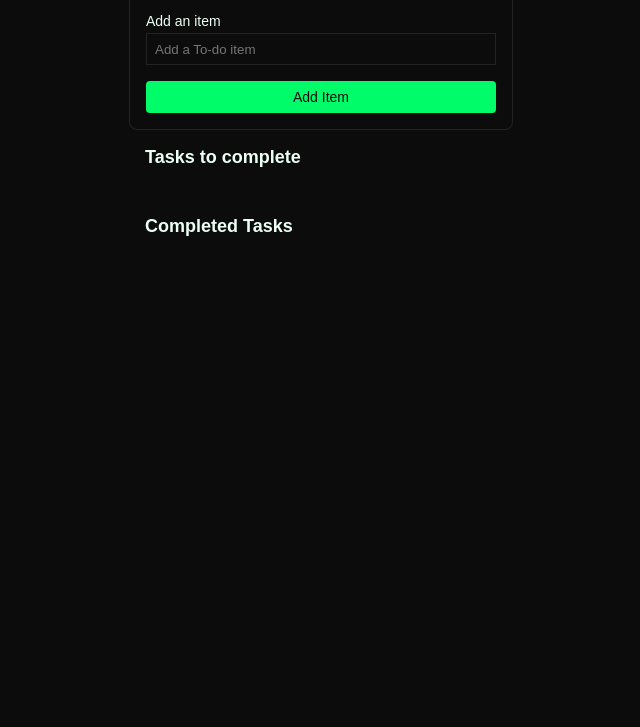
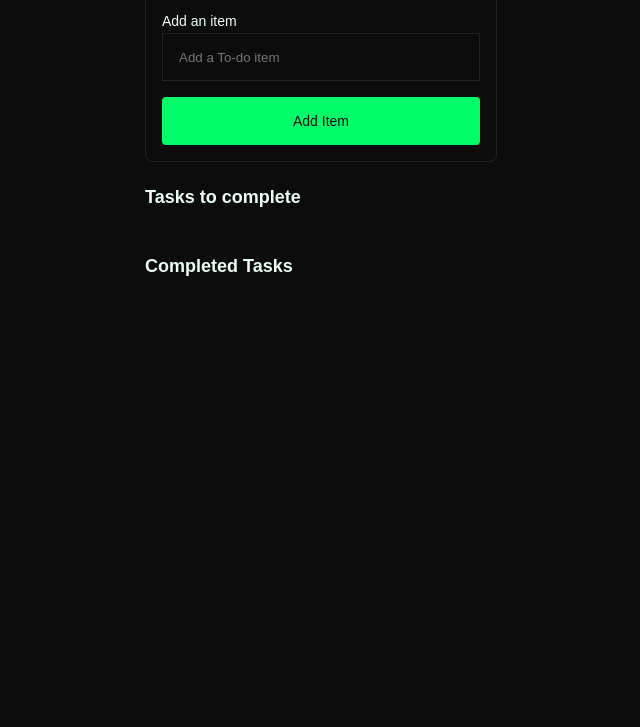
Before and after one commit to ifeola/To-do-v2, a website: page index.html in a window 1280 px wide. Shown: the part 73-800 px from the top of the page, without its empty margins (319-959 px from the left). Drawn offline with Linux system fonts and the light colour scheme.

Commit message:
No comment

```diff
--- a/sass/main.scss
+++ b/sass/main.scss
@@ -42,6 +42,7 @@ img, svg {
     width: 100%;
     max-width: 24rem;
     padding-top: 10px;
+    padding-inline: 16px;
   }
 
   h2 {
@@ -55,7 +56,7 @@ img, svg {
   }
 
   .section {
-    margin-top: 220px;
+    margin-top: 260px;
   }
 
 
@@ -113,8 +114,8 @@ img, svg {
 
 .todo__input-field,
 .todo__btn {
-  height: 32px;
-  padding-inline: 8px;
+  height: 48px;
+  padding-inline: 16px;
 }
 
 .todo__input-field {
@@ -222,6 +223,7 @@ img, svg {
     color: v.$white-color;
     border: 1px solid v.$white-low;
     outline: none;
+    padding-inline: 4px;
 
     &:active,
     &:target,
```
Also changed, not shown: css/main.css.
